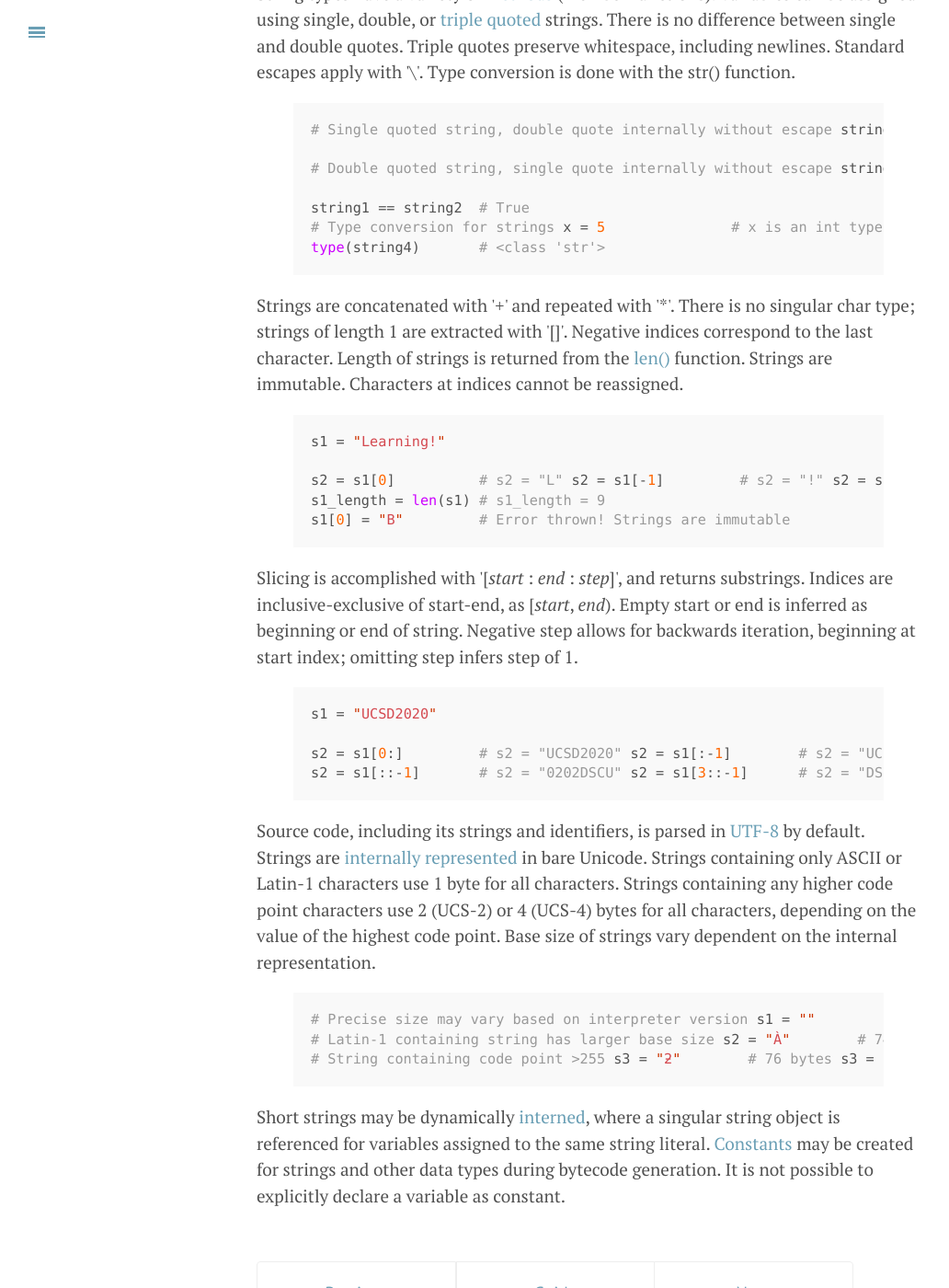
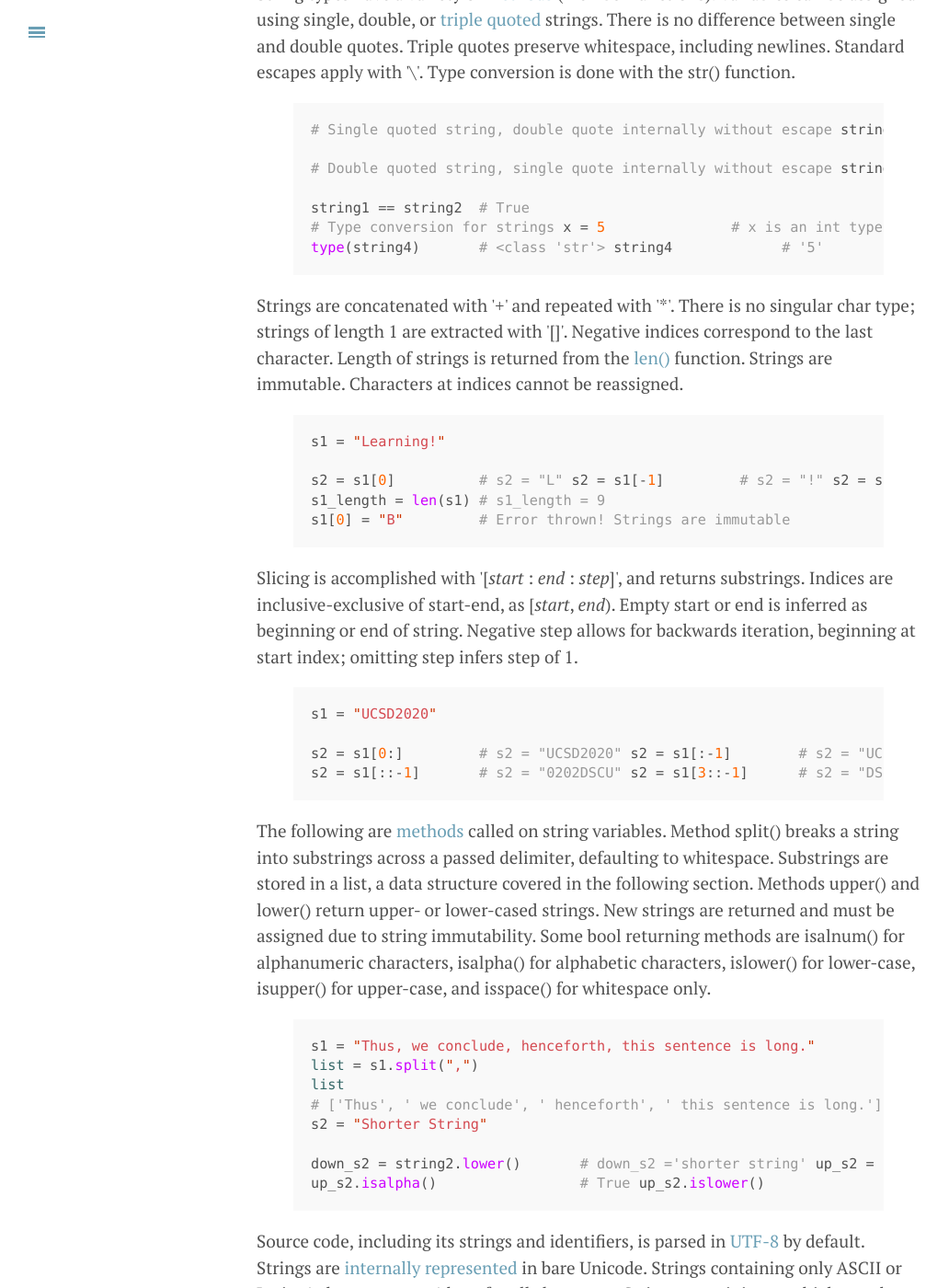
Before and after one commit to GerardMaggiolino/GerardMaggiolino.github.io, a Jekyll site: the page built from _posts/Python-Guide/2018-06-14-basic-types-python.md, in a window 1280 px wide and 1400 px high, scrolled down 3132 px. Shown: the whole window at 92% size, without its empty margins (0-1032 px from the left). Built offline with Jekyll 4.4.1, drawn with Linux system fonts in a browser that asks for light colours.

Commit message:
Updated Python guide and SEO

```diff
--- a/_config.yml
+++ b/_config.yml
@@ -22,4 +22,6 @@ version:		1.0.0
 github:
   repo:			https://github.com/GerardMaggiolino/
 
-plugins:		[jekyll-paginate]
+plugins:
+    - jekyll-paginate
+    - jekyll-seo-tag
--- a/_layouts/default.html
+++ b/_layouts/default.html
@@ -2,6 +2,7 @@
 <html xmlns="http://www.w3.org/1999/xhtml" xml:lang="en" lang="en-us">
 
   {% include head.html %}
+  {% seo %}
 
   <body class="theme-base-0d">
 
--- a/_posts/Python-Guide/2018-06-14-basic-types-python.md
+++ b/_posts/Python-Guide/2018-06-14-basic-types-python.md
@@ -213,6 +213,7 @@ string1 == string2  # True
 x = 5               # x is an int type
 string4 = str(x)
 type(string4)       # <class 'str'>
+string4             # '5'
 {% endhighlight %}
 
 Strings are concatenated with '+' and repeated with '*'. There is no singular
@@ -256,6 +257,36 @@ s2 = s1[1:8:2]      # s2 = "CD00"
 {% endhighlight %}
 </p>
 
+<p>
+The following are
+<a href="https://docs.python.org/3/library/stdtypes.html#string-methods"
+target="_blank">methods</a>
+called on string variables. Method split() breaks a string into substrings
+across a passed delimiter, defaulting to whitespace. Substrings are stored in a
+list, a data structure covered in the following section. Methods
+upper() and lower() return upper- or lower-cased strings. New strings are
+returned and must be assigned due to string immutability. Some bool returning
+methods are isalnum() for alphanumeric characters, isalpha() for alphabetic
+characters, islower() for lower-case, isupper() for upper-case, and isspace()
+for whitespace only.
+{% highlight python %}
+s1 = "Thus, we conclude, henceforth, this sentence is long."
+list = s1.split(",")
+list
+# ['Thus', ' we conclude', ' henceforth', ' this sentence is long.']
+
+s2 = "Shorter String"
+
+down_s2 = string2.lower()       # down_s2 ='shorter string'
+up_s2 = string2.upper()         # up_s2 = 'SHORTER STRING'
+
+up_s2.isalpha()                 # True
+up_s2.islower()                 # False
+down_s2.islower()               # True
+s2.isspace()                    # False
+" ".isspace()                   # True
+{% endhighlight %}
+</p>
 
 <p>
 Source code, including its strings and identifiers, is parsed in
```
Also changed, not shown: _posts/Python-Guide/2018-06-14-data-structures-python.md (+3 -2 lines).
